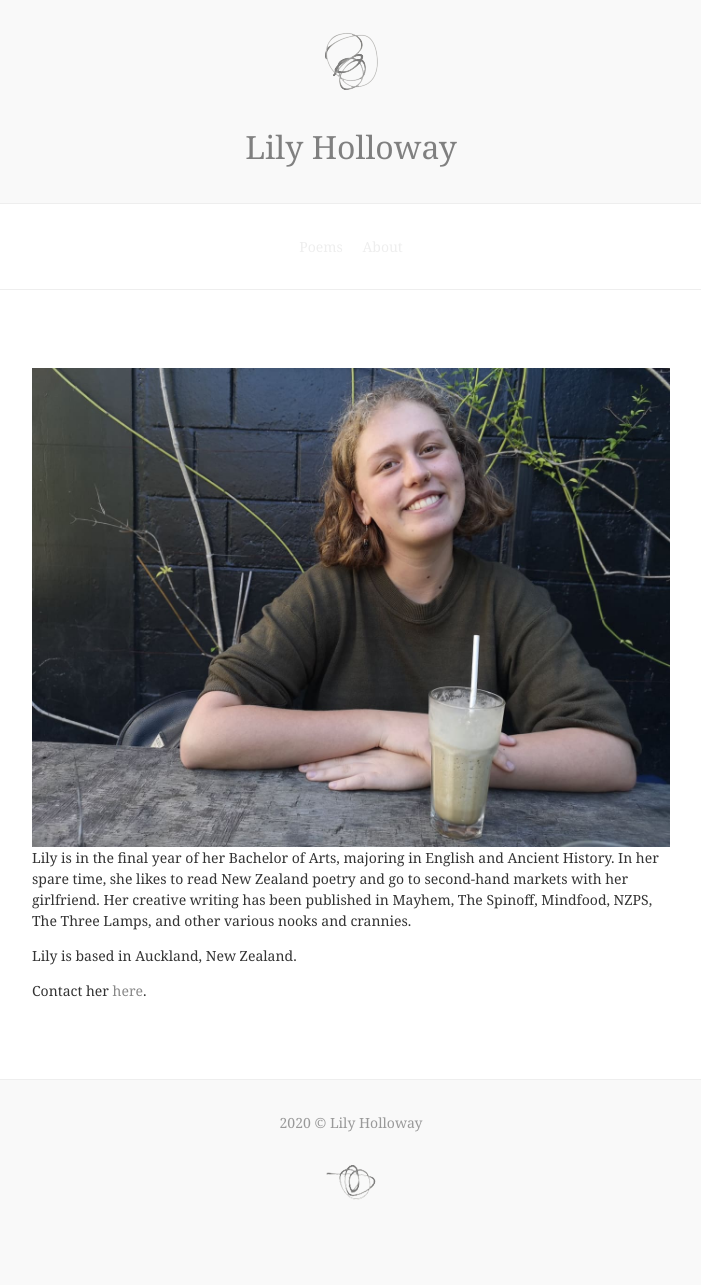
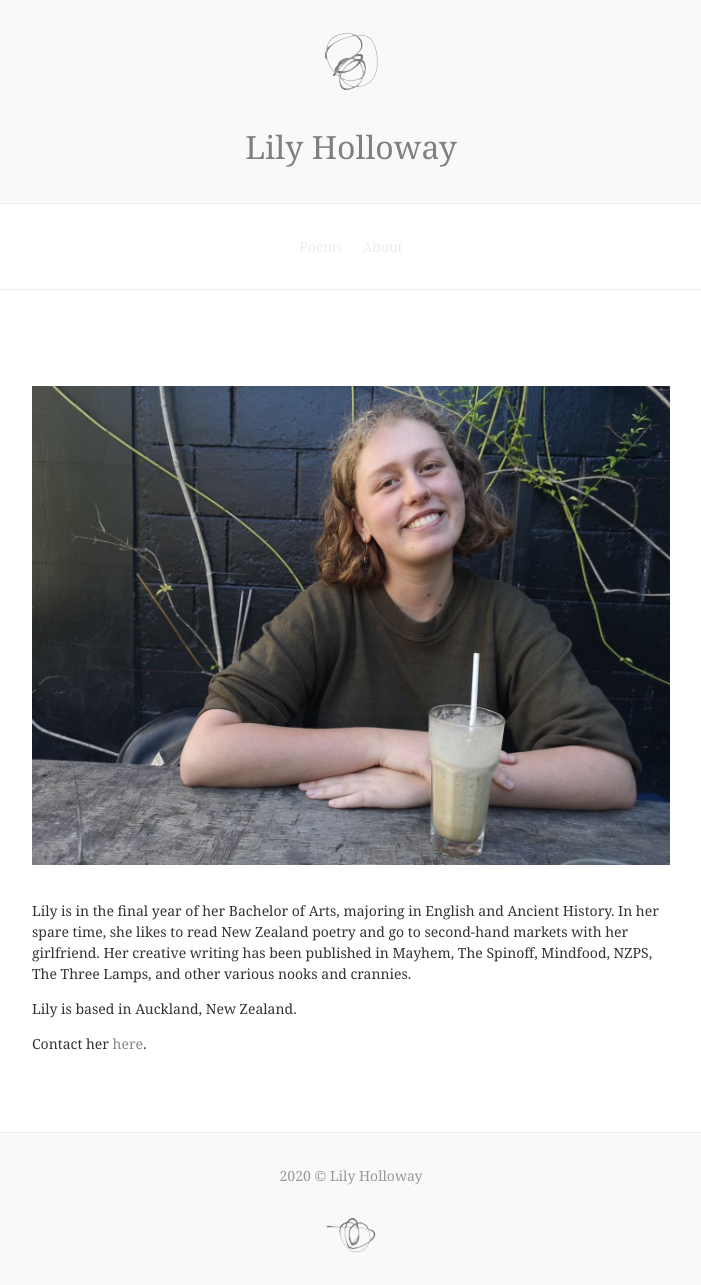
Before and after one commit to lilyholloway/lilyholloway.github.io, a Jekyll site: the page built from about.md, in a window 1280 px wide. Shown: the whole page, without its empty margins (289-990 px from the left). Built offline with Jekyll 4.4.1, drawn with Linux system fonts in a browser that asks for light colours; nearby versions of some CDN libraries; our own code applies the rules of GitHub Pages for plain Markdown files; before the commit the page ends 1232 px from its top, so only the background shows below that.

Commit message:
Update about.md

```diff
--- a/about.md
+++ b/about.md
@@ -1,4 +1,4 @@
-<img src="{{ site.url }}/images/lilyholloway.jpg" alt="photo" align="right" /><br>
+<img src="{{ site.url }}/images/lilyholloway.jpg" alt="photo" class="mt4 db center" /><br>
 
 Lily is in the final year of her Bachelor of Arts, majoring in English and Ancient History. In her spare time, she likes to read New Zealand poetry and go to second-hand markets with her girlfriend. Her creative writing has been published in Mayhem, The Spinoff, Mindfood, NZPS, The Three Lamps, and other various nooks and crannies.
 
```
